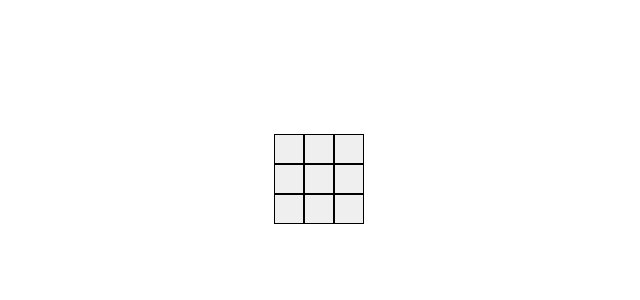
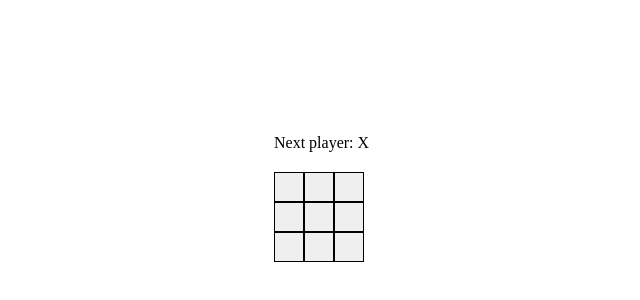
Before and after one commit to MethanBlun/react-Morpion, a React (Vite) app in the folder react_morpion/: page / in a window 1280 px wide. Shown: the part 34-334 px from the top of the page, without its empty margins (366-1006 px from the left). Built offline with nearby package versions, Linux system fonts and the light colour scheme.

Commit message:
calculateWinner function made , status div worked

```diff
--- a/react_morpion/src/App.css
+++ b/react_morpion/src/App.css
@@ -7,6 +7,9 @@
 
 
 .fragment{
+  display: flex;
+  flex-direction: column;
+  gap: 20px;
   padding-left: 50%
 }
 
@@ -14,3 +17,7 @@
 
   display: flex;
 }
+
+.status{
+  text-align: left;
+}
--- a/react_morpion/src/App.jsx
+++ b/react_morpion/src/App.jsx
@@ -16,29 +16,37 @@ function App() {
 }
 
 
-
-
   const [xIsNext, setXIsNext] = useState(true);
   const [squares, setSquares] = useState(Array(9).fill(null));
 
   function handleClick(i) {
-    if (squares[i]) {
+    if (calculateWinner(squares) || squares[i]) {
       return;
     }
     const nextSquares = squares.slice();
-
     if (xIsNext) {
-      nextSquares[i] = "X";
+      nextSquares[i] = 'X';
     } else {
-      nextSquares[i] = "O";
+      nextSquares[i] = 'O';
     }
     setSquares(nextSquares);
     setXIsNext(!xIsNext);
   }
 
+  const winner = calculateWinner(squares);
+  let status;
+  if (winner) {
+    status = 'Winner: ' + winner;
+  } else {
+    status = 'Next player: ' + (xIsNext ? 'X' : 'O');
+  }
+
   return (
 
     <div className='fragment'>
+       <div className="status">{status}</div>
+       <div>
+
 
       <div className="board-row">
         <Square value={squares[0]} onSquareClick={() => handleClick(0)} />
@@ -55,10 +63,32 @@ function App() {
         <Square value={squares[7]} onSquareClick={() => handleClick(7)} />
         <Square value={squares[8]} onSquareClick={() => handleClick(8)} />
       </div>
-
+  </div>
     </div>
   )
 }
 
 
+
+function calculateWinner(squares) {
+  const lines = [
+    [0, 1, 2],
+    [3, 4, 5],
+    [6, 7, 8],
+    [0, 3, 6],
+    [1, 4, 7],
+    [2, 5, 8],
+    [0, 4, 8],
+    [2, 4, 6],
+  ];
+  for (let i = 0; i < lines.length; i++) {
+    const [a, b, c] = lines[i];
+    if (squares[a] && squares[a] === squares[b] && squares[a] === squares[c]) {
+      return squares[a];
+    }
+  }
+  return null;
+}
+
+
 export default App
```
